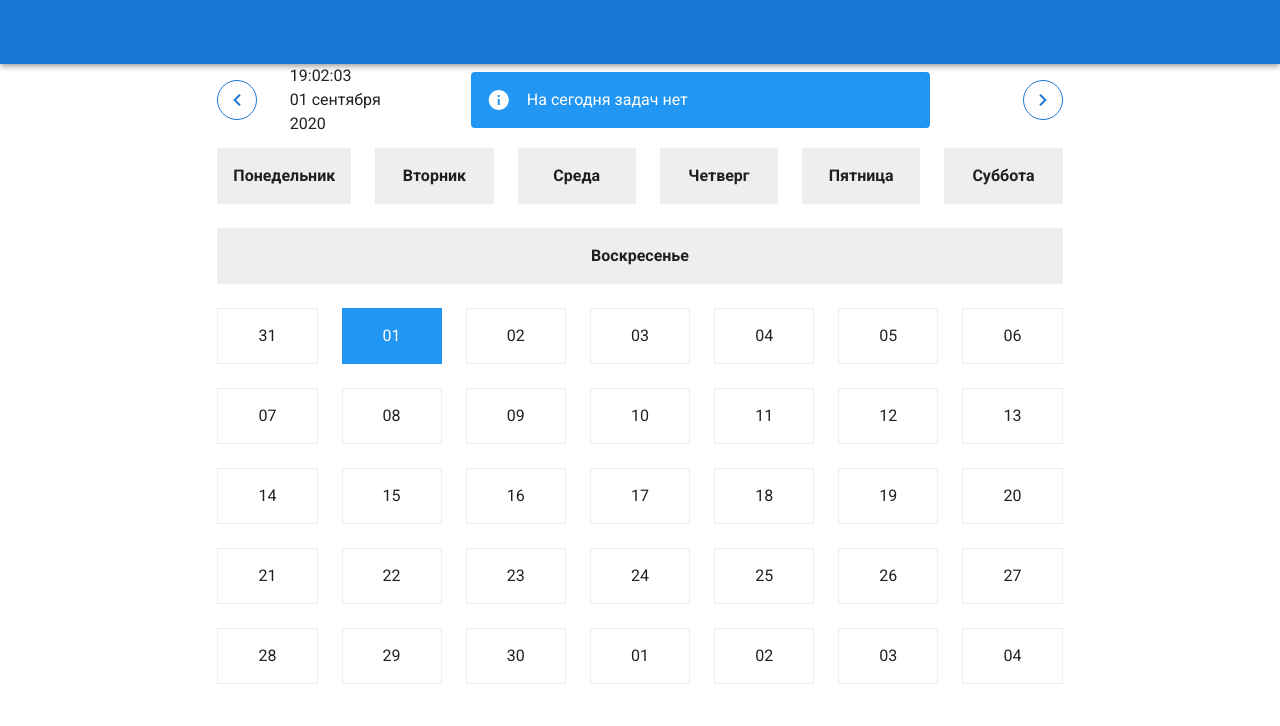
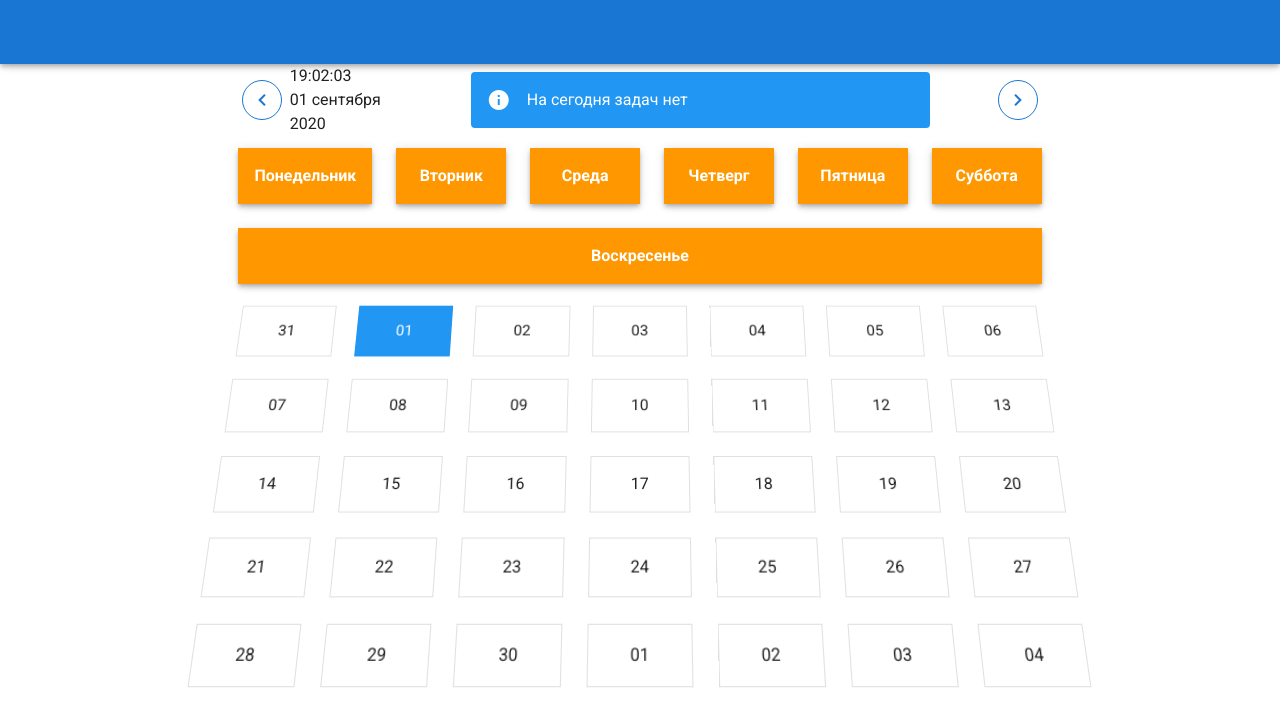
Before and after one commit to Mangstar/vue-planner, a Vue app: page / in a window 1280 px wide. Shown: the top 726 px of the page. Built offline with nearby package versions, Linux system fonts and the light colour scheme.

Commit message:
Сделано переключение месяцев. Стили дней в календаре

```diff
--- a/src/components/Planner/src/Planner.vue
+++ b/src/components/Planner/src/Planner.vue
@@ -10,6 +10,8 @@
                    fab
                    color="primary"
                    small
+                   class="app-planner-prev-period-btn"
+                   @click="showPrevMonth"
             >
               <v-icon>mdi-chevron-left</v-icon>
             </v-btn>
@@ -39,6 +41,8 @@
                    fab
                    color="primary"
                    small
+                   class="app-planner-next-period-btn"
+                   @click="showNextMonth"
             >
               <v-icon>mdi-chevron-right</v-icon>
             </v-btn>
@@ -48,6 +52,7 @@
 
       <div class="app-planner-content">
         <div class="app-planner-day-list" v-cloak>
+          <header class="app-planner-day-list-titles">
             <v-row>
               <v-col v-for="weekDay in weekDays"
                      :key="weekDay"
@@ -55,7 +60,9 @@
                 <app-planner-cell-header>{{ weekDay }}</app-planner-cell-header>
               </v-col>
             </v-row>
+          </header>
 
+          <div class="app-planner-day-list-content">
             <v-row v-for="(week, index) in plannerCells"
                    :key="index"
             >
@@ -63,10 +70,15 @@
                      :key="index"
               >
                 <app-planner-cell :isActive="isActiveDate(day)">
+                  <template v-slot:title>
                     {{ day.format('DD') }}
+                  </template>
+
+                  {{ day.format('DD MMMM YYYY') }}
                 </app-planner-cell>
               </v-col>
             </v-row>
+          </div>
         </div>
       </div>
     </div>
@@ -161,7 +173,40 @@ export default {
 
     isActiveDate (day) {
       return day.valueOf() === this.currentDate.startOf('day').valueOf()
+    },
+
+    showNextMonth () {
+      this.currentDate = this.currentDate.add(1, 'month');
+    },
+
+    showPrevMonth () {
+      this.currentDate = this.currentDate.subtract(1, 'month');
     }
   }
 }
 </script>
+
+<style lang="scss" scoped>
+.app-planner {
+  &-prev-period-btn {
+    transform: translateX(25px);
+  }
+
+  &-next-period-btn {
+    transform: translateX(-25px);
+  }
+}
+
+.app-planner-day-list {
+  perspective: 500px;
+
+  &-titles {
+    width: 95%;
+    margin: 0 auto;
+  }
+
+  &-content {
+    transform: rotateX(10deg);
+  }
+}
+</style>
--- a/src/components/Planner/src/PlannerCell.vue
+++ b/src/components/Planner/src/PlannerCell.vue
@@ -1,13 +1,22 @@
 <template>
-  <div class="app-planner-cell-wr">
+  <v-tooltip bottom>
+    <template v-slot:activator="{ attrs, on }">
+      <div class="app-planner-cell-wr"
+           v-bind="attrs"
+           v-on="on"
+      >
         <div class="app-planner-cell"
             :class="{
               'is-active': isActive
             }"
         >
-      <slot></slot>
+          <slot name="title"></slot>
         </div>
       </div>
+    </template>
+
+    <slot></slot>
+  </v-tooltip>
 </template>
 
 <script>
@@ -32,8 +41,9 @@ export default {
   box-sizing: border-box;
   padding: 15px;
   text-align: center;
-  border: 1px solid #EEEEEE;
+  border: 1px solid #E0E0E0;
   cursor: pointer;
+  // box-shadow: 0px 2px 4px -1px rgba(0, 0, 0, 0.2), 0px 4px 5px 0px rgba(0, 0, 0, 0.14), 0px 1px 10px 0px rgba(0, 0, 0, 0.12);
   will-change: color, background-color, border-color;
   transition: color 0.4s ease, background-color 0.4s ease, border-color 0.4s ease;
 
@@ -42,6 +52,7 @@ export default {
     background-color: #2196f3;
     color: #fff;
     border-color: #2196f3;
+    box-shadow: none;
   }
 }
 </style>
--- a/src/components/Planner/src/PlannerCellHeader.vue
+++ b/src/components/Planner/src/PlannerCellHeader.vue
@@ -20,9 +20,11 @@ export default {
 .app-planner-cell-header {
   box-sizing: border-box;
   padding: 15px;
-  border: 1px solid #EEEEEE;
+  border: 1px solid #FF9800;
   text-align: center;
   font-weight: bold;
-  background-color: #EEEEEE;
+  background-color: #FF9800;
+  color: #fff;
+  box-shadow: 0px 2px 4px -1px rgba(0, 0, 0, 0.2), 0px 4px 5px 0px rgba(0, 0, 0, 0.14), 0px 1px 10px 0px rgba(0, 0, 0, 0.12);
 }
 </style>
```
Lines whose indentation alone changed are shown as unchanged.
